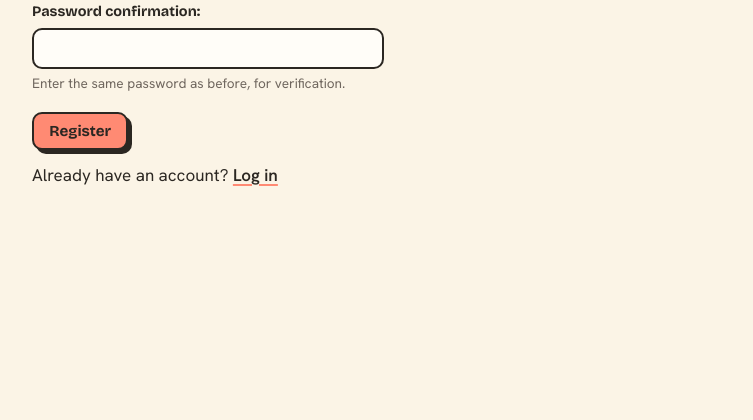
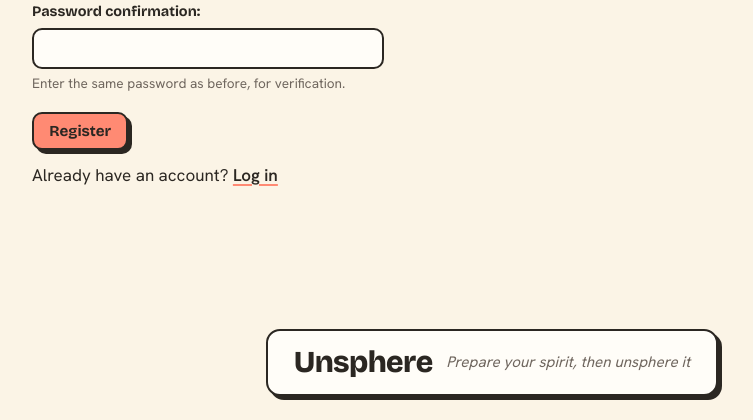
Before and after one commit to maxwelljoslyn/unsphere, a Django app: page /accounts/register/ in a window 1280 px wide. Shown: the part 616-1036 px from the top of the page, without its empty margins (148-901 px from the left). Before the commit the page ends 802 px from the top, so only its background shows below. Run offline with Django 5.2, Linux system fonts and the light colour scheme.

Commit message:
add footer: logo, tagline

```diff
--- a/static/css/unsphere.css
+++ b/static/css/unsphere.css
@@ -596,3 +596,38 @@ time { font-variant-numeric: tabular-nums; }
 .draft-badge { background: var(--butter); }
 .saved-badge { background: var(--sage-soft); }
 #workout-status .hint { color: var(--ink-soft); font-size: 0.85rem; margin-top: 0.25rem; }
+
+/* ------------------------------------------------------------------- Footer */
+/* Mirrors the nav bar: a bordered, shadowed cream card centred under the
+   content. The wordmark is the display face with a coral underline echoing the
+   h1 flourish; the tagline sits beneath it in the muted ink. */
+.site-footer {
+  width: fit-content;
+  max-width: 60rem;
+  margin: 3rem auto 1.5rem;
+  padding: 1rem 1.6rem;
+  display: flex;
+  flex-wrap: wrap;
+  align-items: center;
+  justify-content: center;
+  gap: 0.35rem 0.85rem;
+  text-align: center;
+  background: var(--surface);
+  border: var(--b) solid var(--ink);
+  border-radius: var(--r);
+  box-shadow: var(--shadow);
+}
+.footer-logo {
+  font-family: var(--font-display);
+  font-weight: 800;
+  font-size: 1.9rem;
+  letter-spacing: -0.02em;
+  line-height: 1;
+  color: var(--ink);
+}
+.footer-tagline {
+  font-family: var(--font-body);
+  font-size: 0.95rem;
+  font-style: italic;
+  color: var(--ink-soft);
+}
--- a/templates/base.html
+++ b/templates/base.html
@@ -311,5 +311,9 @@
   })();
 </script>
 <main class="container">{% block content %}{% endblock %}</main>
+<footer class="site-footer">
+  <span class="footer-logo">Unsphere</span>
+  <span class="footer-tagline">Prepare your spirit, then unsphere it</span>
+</footer>
 </body>
 </html>
```
